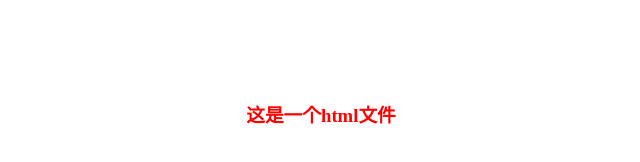
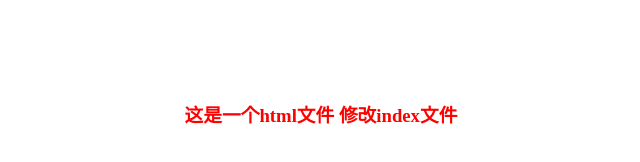
Before and after one commit to xiaoK666/text, a plain HTML site: page index.html in a window 1280 px wide. Shown: the whole page, without its empty margins (319-959 px from the left). Drawn offline with Linux system fonts and the light colour scheme.

Commit message:
modify index.html

```diff
--- a/index.html
+++ b/index.html
@@ -6,6 +6,6 @@
 		<link rel="stylesheet" type="text/css"href="style.css">
 	</head>
 	<body>
-		<h3>这是一个html文件</h3>
+		<h3>这是一个html文件 修改index文件</h3>
 	</body>
 </html>
```
